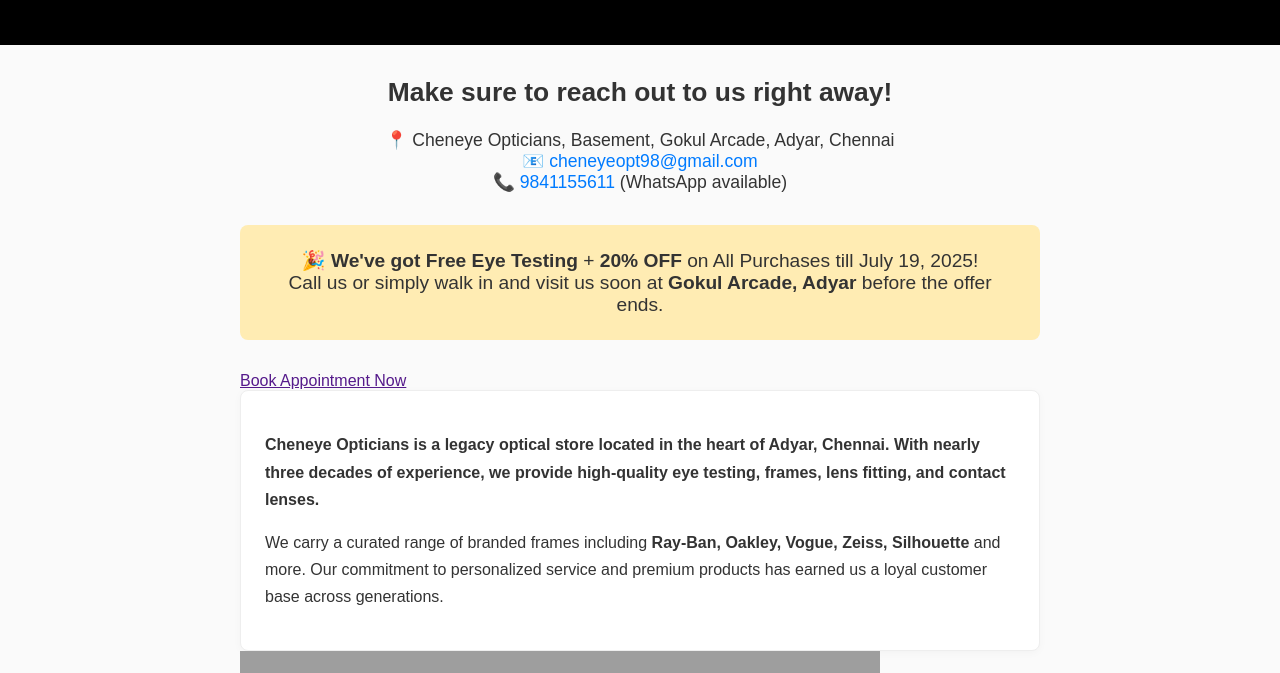
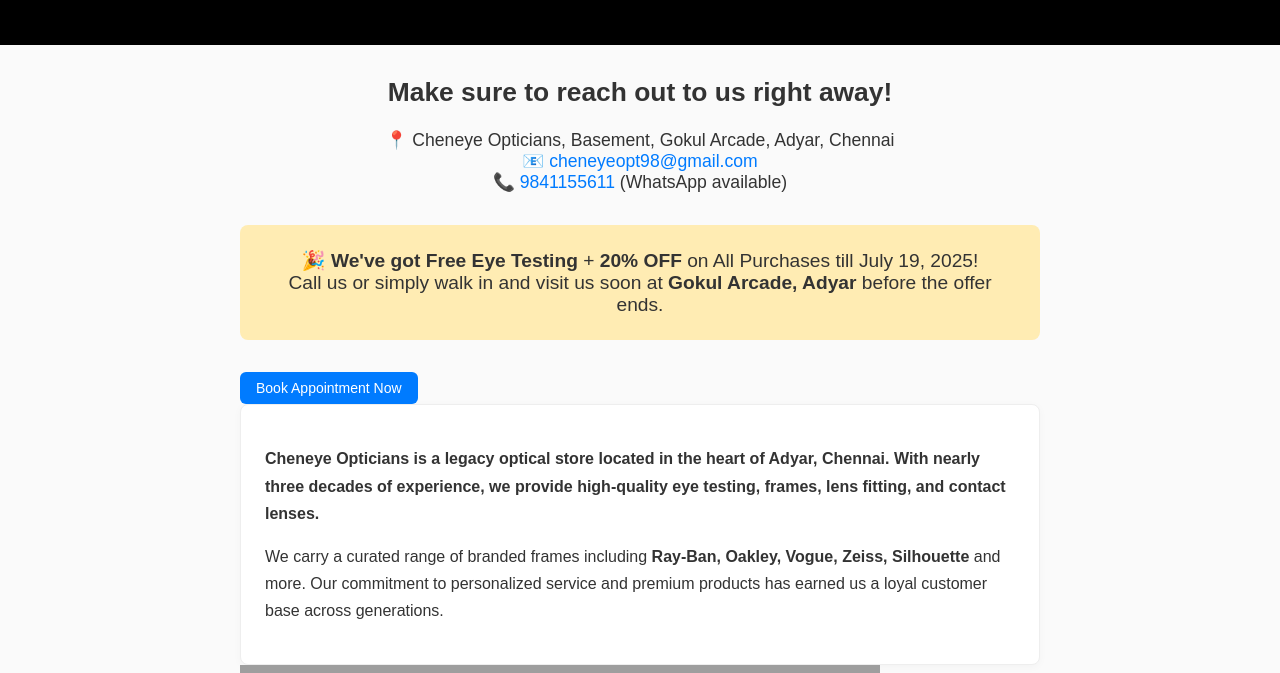
Before and after one commit to sarvesh120112/CHENEYE, a plain HTML site: page index.html in a window 1280 px wide. Shown: the part 127-800 px from the top of the page. Drawn offline with Linux system fonts and the light colour scheme; grey boxes are pictures that could not be loaded.

Commit message:
Update index.html

```diff
--- a/index.html
+++ b/index.html
@@ -22,6 +22,20 @@
     h1 {
       margin-bottom: 0.5rem;
     }
+    .book-button {
+  display: inline-block;
+  padding: 8px 16px;
+  font-size: 14px;
+  background-color: #007BFF;
+  color: white;
+  border-radius: 6px;
+  text-decoration: none;
+  transition: background-color 0.3s ease;
+}
+
+.book-button:hover {
+  background-color: #0056b3;
+}
     .content {
       max-width: 800px;
       margin: 2rem auto;
@@ -98,7 +112,7 @@
       Call us or simply walk in and visit us soon at <strong>Gokul Arcade, Adyar</strong> before the offer ends.
     </div>
     <div>
-    <a href="" class="book-button">Book Appointment Now</a>
+    <a href="https://sarvesh120112.github.io/CHENEYE/appointment.html" class="book-button">Book Appointment Now</a>
     </div>
 
     <div class="about">
@@ -127,6 +141,9 @@
       📞 <a href="tel:+919841155611">9841155611</a> (WhatsApp available)
     </div>
   </div>
+  <div>
+    <a href="https://sarvesh120112.github.io/CHENEYE/appointment.html" class="book-button">Book Appointment Now</a>
+  </div>
 
   <footer>
     &copy; 2025 Cheneye Opticians. All rights reserved.
```
